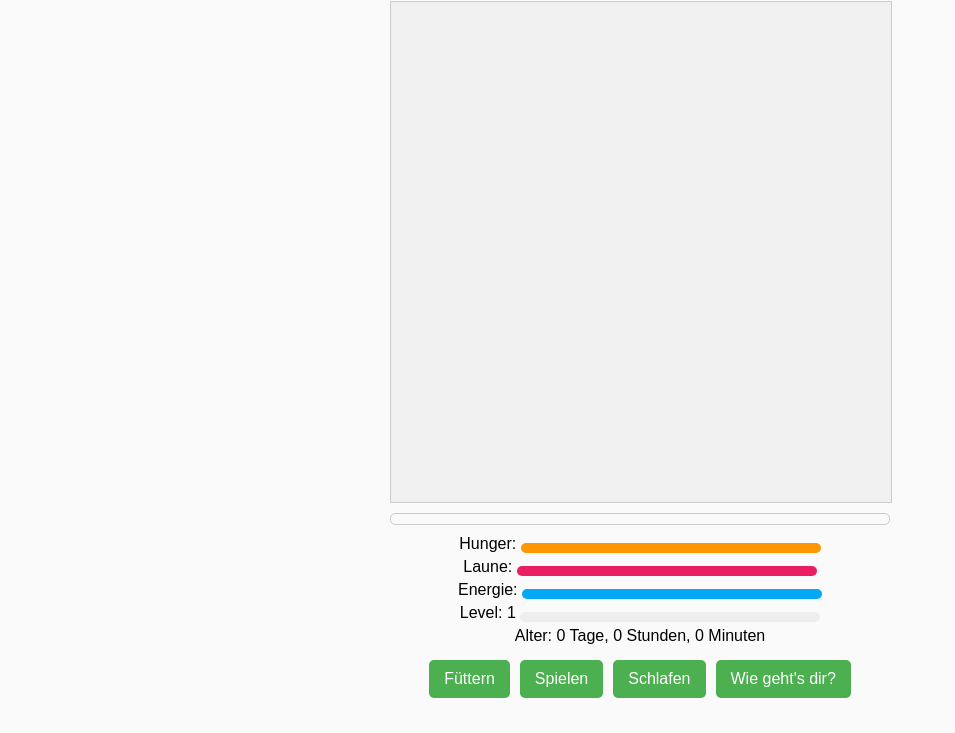
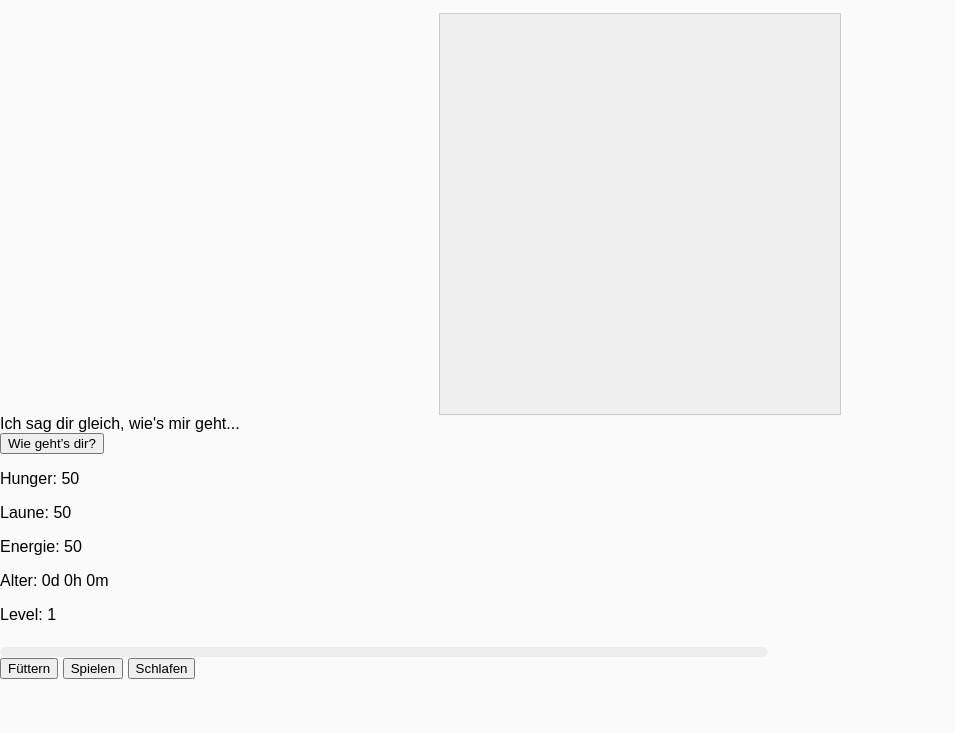
Before and after one commit to mxgn0/Tamagotchis-ai, a plain HTML site: page index.html in a window 1280 px wide. Shown: the part 67-800 px from the top of the page, without its empty margins (0-955 px from the left). Drawn offline with nearby package versions, Linux system fonts and the light colour scheme; no server answers.

Commit message:
Update index.html

```diff
--- a/index.html
+++ b/index.html
@@ -2,32 +2,48 @@
 <html lang="de">
 <head>
   <meta charset="UTF-8" />
-  <meta name="viewport" content="width=device-width, initial-scale=1.0" />
+  <meta name="viewport" content="width=device-width, initial-scale=1.0, maximum-scale=1.0, user-scalable=no" />
   <title>Gotchi-AI</title>
   <link rel="stylesheet" href="style.css" />
-  <!-- Three.js und FBXLoader von CDN einbinden -->
   <script src="https://cdn.jsdelivr.net/npm/three@0.127.0/build/three.min.js"></script>
   <script src="https://cdn.jsdelivr.net/npm/three@0.127.0/examples/js/loaders/FBXLoader.js"></script>
 </head>
 <body>
-  <div id="game-container">
-    <h1>Gotchi-AI</h1>
-    <div id="model-container"></div>
-    <div id="chat" class="chat-box"></div>
-    <div id="stats">
-      <div>Hunger: <progress id="hunger-bar" value="100" max="100"></progress></div>
-      <div>Laune: <progress id="mood-bar" value="100" max="100"></progress></div>
-      <div>Energie: <progress id="energy-bar" value="100" max="100"></progress></div>
-    </div>
-    <div id="level">Level: <span id="level-num">1</span> <progress id="xp-bar" value="0" max="100"></progress></div>
-    <div id="age">Alter: 0 Tage, 0 Stunden, 0 Minuten</div>
-    <div id="actions">
-      <button id="feed">Füttern</button>
-      <button id="play">Spielen</button>
-      <button id="sleep">Schlafen</button>
-      <button id="talk">Wie geht's dir?</button>
+  <h1>Gotchi-AI</h1>
+
+  <!-- 🐣 3D-Modell -->
+  <div id="model-container" style="width: 400px; height: 400px; margin: auto;"></div>
+
+  <!-- 💬 Chat-Anzeige -->
+  <div id="chat" class="chatbox">Ich sag dir gleich, wie's mir geht...</div>
+  <div id="loadingBar" class="loading-bar-container" style="display: none;">
+    <div class="loading-bar"></div>
+  </div>
+  <button onclick="askGotchi()">Wie geht’s dir?</button>
+
+  <!-- 📊 Statuswerte -->
+  <div class="stats">
+    <p>Hunger: <span id="hunger">50</span></p>
+    <p>Laune: <span id="mood">50</span></p>
+    <p>Energie: <span id="energy">50</span></p>
+  </div>
+
+  <!-- ⏱️ Level, XP & Alter -->
+  <div class="status">
+    <p>Alter: <span id="age">0d 0h 0m</span></p>
+    <p>Level: <span id="level">1</span></p>
+    <div class="progress-bar-container">
+      <progress id="xpProgress" value="0" max="60"></progress>
     </div>
   </div>
+
+  <!-- 🎮 Interaktionen -->
+  <div class="buttons">
+    <button onclick="feed()">Füttern</button>
+    <button onclick="play()">Spielen</button>
+    <button onclick="sleep()">Schlafen</button>
+  </div>
+
   <script src="script.js"></script>
 </body>
 </html>
```
